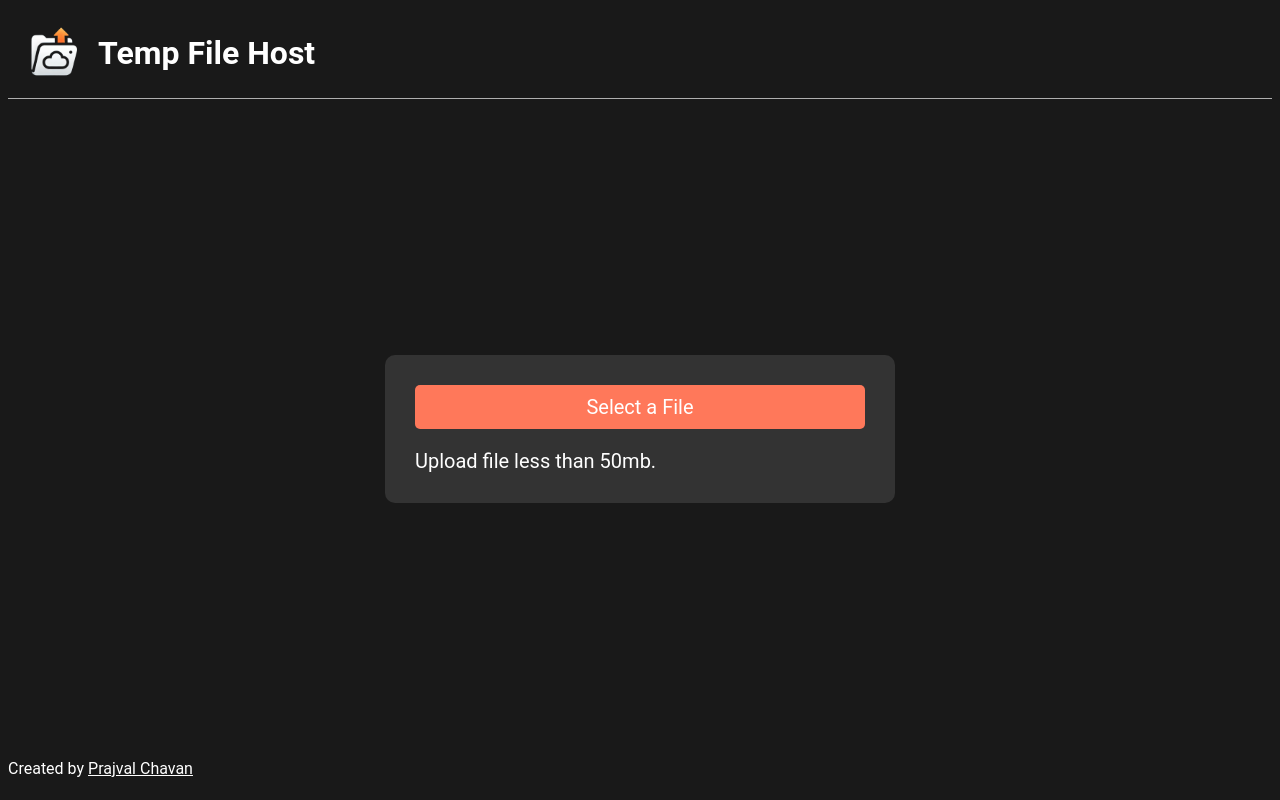
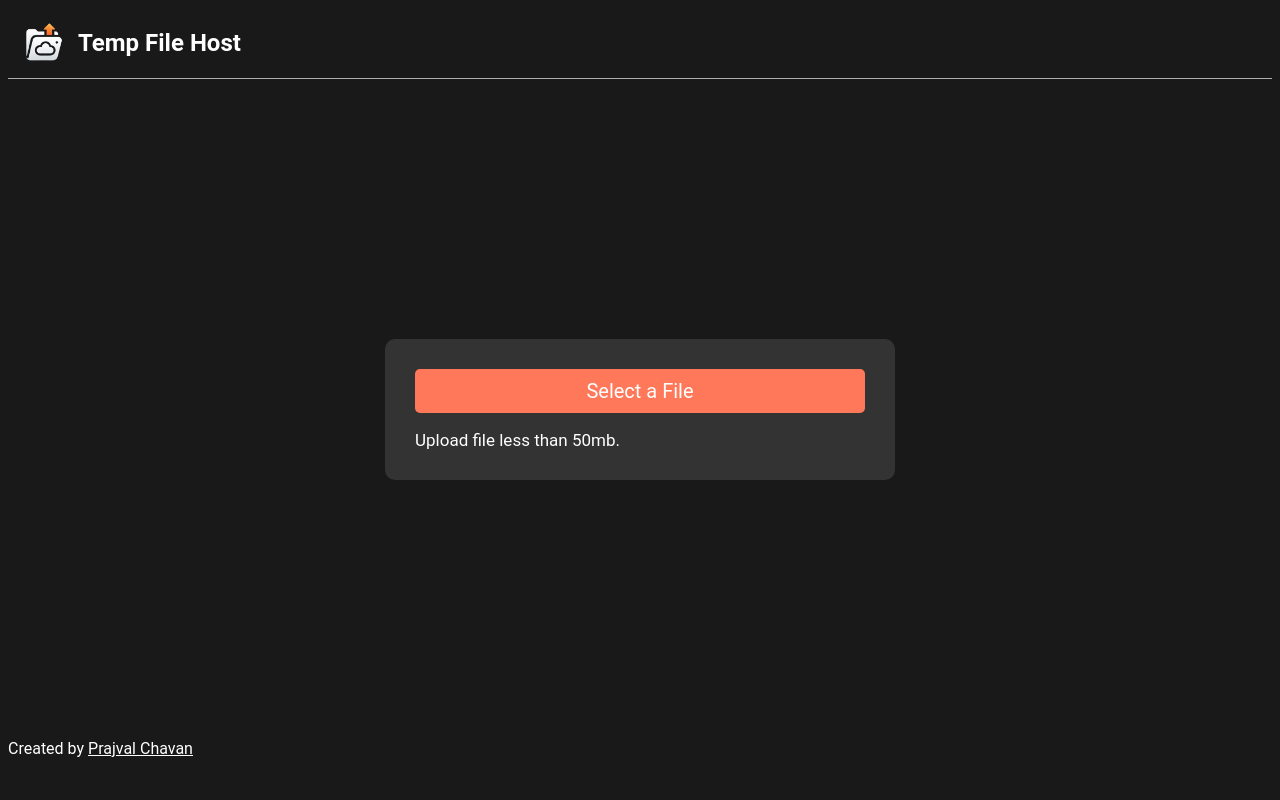
Before and after one commit to prajvalchavan99/TempFileHost, a React (Create React App) app: page / in a window 1280 px wide. Built offline with nearby package versions, Linux system fonts and the light colour scheme; no server answers.

Commit message:
github compatibility final commit

```diff
--- a/src/App.css
+++ b/src/App.css
@@ -31,7 +31,7 @@ body {
 
 .landing-container p {
   margin-bottom: 0;
-  font-size: 20px;
+  font-size: 17px;
   text-align: left;
   overflow-wrap: break-word;
 }
@@ -57,11 +57,11 @@ body {
 .file-preview {
   text-align: left;
   color: white;
-  font-size: 20px;
+  font-size: 17px;
 }
 
 .file-preview p {
-  font-size: 19px;
+  font-size: 17px;
   margin-bottom: 15px;
   overflow-wrap: break-word;
 }
@@ -152,4 +152,6 @@ body.loading {
   padding: 10px;
   border-radius: 5px;
   margin: 10px;
+  height: 215px;
+  width: 215px;
 }
--- a/src/components/common/Header.jsx
+++ b/src/components/common/Header.jsx
@@ -3,8 +3,8 @@ import mainLogo from "../../assets/images/tempupload-logo.png";
 const Header = () => {
   return (
     <div className="navigation-bar">
-      <img src={mainLogo} alt="Logo" height={"90px"} width={"90px"} />
-      <h1>Temp File Host</h1>
+      <img src={mainLogo} alt="Logo" height={"70px"} width={"70px"} />
+      <h2>Temp File Host</h2>
     </div>
   );
 };
--- a/src/components/upload/FileDisplayPage.jsx
+++ b/src/components/upload/FileDisplayPage.jsx
@@ -71,7 +71,7 @@ const FileDisplayPage = () => {
   };
 
   const navigateToHome = () => {
-    navigate(`/TempFileHost/`);
+    navigate(`/`);
   };
 
   return (
--- a/src/components/upload/FileUpload.jsx
+++ b/src/components/upload/FileUpload.jsx
@@ -25,7 +25,7 @@ export default function FileUpload() {
       .post("/upload/", formdata)
       .then((response) => {
         console.log("File uploaded", response.data);
-        navigate(`/TempFileHost/${endpoint}`);
+        navigate(`/file?filename=${endpoint}`);
         setIsLoading(false);
       })
       .catch((error) => {
```
